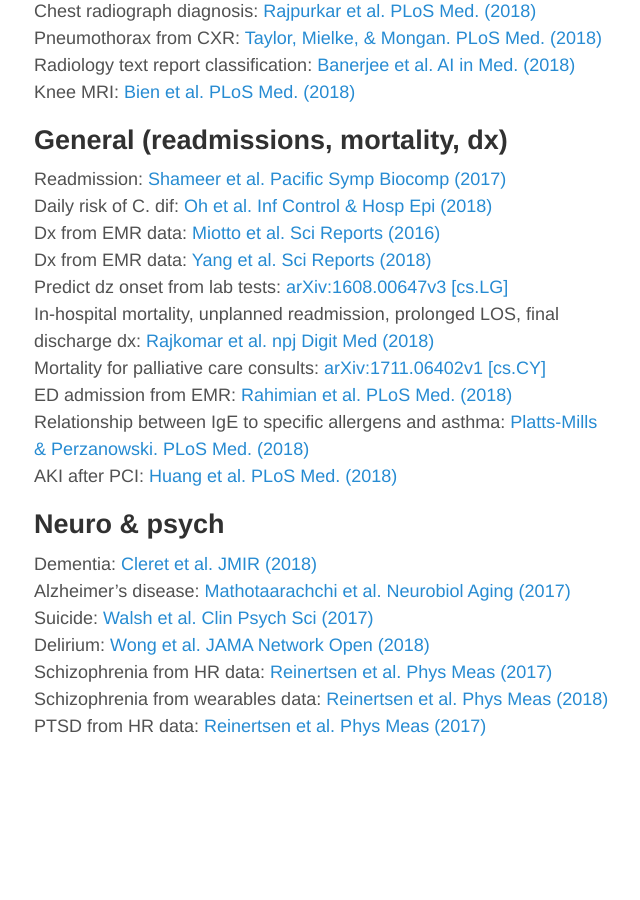
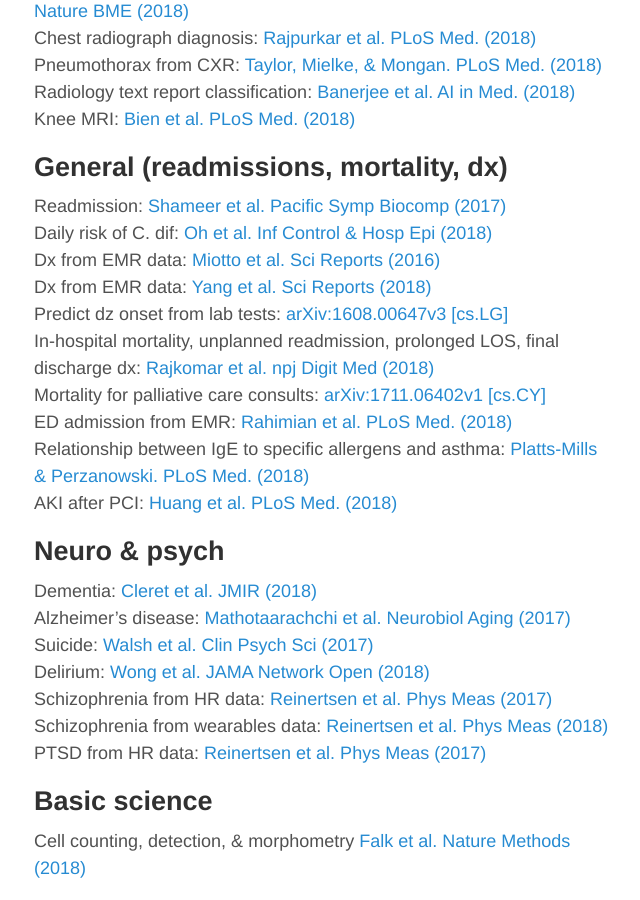
Before and after one commit to erikr/erikr.github.io, a Jekyll site: the page built from _posts/2018-08-03-AI-medicine-papers.md, in a window 1280 px wide and 900 px high, scrolled down 1458 px. Shown: the whole window, without its empty margins (318-958 px from the left). Built offline with Jekyll 4.4.1, drawn with Linux system fonts in a browser that asks for light colours; nearby versions of some CDN libraries; before the commit the page ends 2216 px from its top, so only the background shows below that; some of the changed text lies outside the part shown.

Commit message:
Update 2018-08-03-AI-medicine-papers.md

```diff
--- a/_posts/2018-08-03-AI-medicine-papers.md
+++ b/_posts/2018-08-03-AI-medicine-papers.md
@@ -46,6 +46,7 @@
 
 
 ## Imaging
+Acute intracranial hemorrhage: [Lee et al. Nature BME (2018)](https://www.nature.com/articles/s41551-018-0324-9)
 Acute neurological events from head CTs: [Titano et al. Nature Med (2018)](/papers/titano.pdf) & [Chilamkurthy et al. Lancet (2018)](/papers/chilamkurthy.pdf)
 Mammographic breast density: [Lehman et al. Radiology (2018)](/papers/lehman.pdf)
 Diabetic retinopathy (retrospective): [De Fauw et al. Nature Med (2018)](/papers/defauw.pdf)
@@ -79,3 +80,7 @@
 Schizophrenia from HR data: [Reinertsen et al. Phys Meas (2017)](/papers/reinertsen.pdf)
 Schizophrenia from wearables data: [Reinertsen et al. Phys Meas (2018)](http://iopscience.iop.org/article/10.1088/1361-6579/aae1ed)
 PTSD from HR data: [Reinertsen et al. Phys Meas (2017)](http://iopscience.iop.org/article/10.1088/1361-6579/aa6e9c)
+
+
+## Basic science
+Cell counting, detection, & morphometry [Falk et al. Nature Methods (2018)](https://www.nature.com/articles/s41592-018-0261-2)
```
